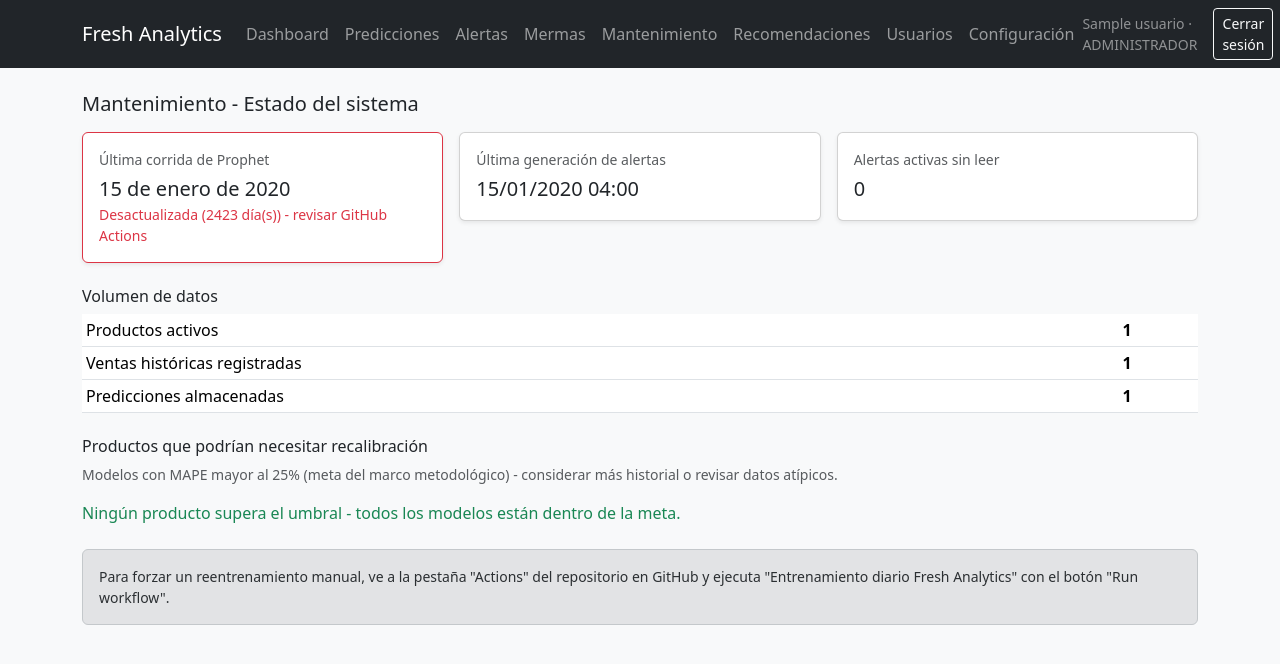
After one commit to JFranck88/fresh-analytics, a Django app: page /mantenimiento/ in a window 1280 px wide. The commit adds this page. Shown: the top 664 px of the page. Run offline with Django 5.2, Linux system fonts and the light colour scheme; a user stored in the database is signed in; tables that the repository leaves empty hold one stand-in row (values such as "Sample post").

Commit message:
Panel de Mantenimiento para el Administrador (RF Figura 20)

```diff
--- a/core/templates/base.html
+++ b/core/templates/base.html
@@ -15,6 +15,7 @@
                 {% if user.rol == "COMPRADOR" or user.rol == "GERENTE" or user.is_superuser_admin %}
                     <a href="{% url 'listar_alertas' %}" class="nav-link">Alertas</a>
                     <a href="{% url 'listar_mermas' %}" class="nav-link">Mermas</a>
+                    <a href="{% url 'mantenimiento' %}" class="nav-link">Mantenimiento</a>
                 {% endif %}
                 {% if user.rol == "COMPRADOR" or user.is_superuser_admin %}
                     <a href="{% url 'listar_recomendaciones' %}" class="nav-link">Recomendaciones</a>
--- /dev/null
+++ b/core/templates/mantenimiento.html
@@ -0,0 +1,66 @@
+{% extends "base.html" %}
+{% block content %}
+<h5 class="mb-3">Mantenimiento - Estado del sistema</h5>
+
+<div class="row g-3 mb-4">
+    <div class="col-md-4">
+        <div class="card shadow-sm {% if prediccion_desactualizada %}border-danger{% else %}border-success{% endif %}">
+            <div class="card-body">
+                <p class="text-muted small mb-1">Última corrida de Prophet</p>
+                <p class="fs-5 mb-0">{{ fecha_prediccion_max|default:"Nunca" }}</p>
+                {% if prediccion_desactualizada %}
+                    <p class="text-danger small mb-0">Desactualizada ({{ dias_desde_prediccion }} día(s)) - revisar GitHub Actions</p>
+                {% else %}
+                    <p class="text-success small mb-0">Al día</p>
+                {% endif %}
+            </div>
+        </div>
+    </div>
+    <div class="col-md-4">
+        <div class="card shadow-sm">
+            <div class="card-body">
+                <p class="text-muted small mb-1">Última generación de alertas</p>
+                <p class="fs-5 mb-0">{{ fecha_alerta_max|date:"d/m/Y H:i"|default:"Nunca" }}</p>
+            </div>
+        </div>
+    </div>
+    <div class="col-md-4">
+        <div class="card shadow-sm">
+            <div class="card-body">
+                <p class="text-muted small mb-1">Alertas activas sin leer</p>
+                <p class="fs-5 mb-0">{{ alertas_activas }}</p>
+            </div>
+        </div>
+    </div>
+</div>
+
+<h6 class="mb-2">Volumen de datos</h6>
+<table class="table table-sm bg-white mb-4">
+    <tbody>
+        <tr><td>Productos activos</td><td><strong>{{ total_productos }}</strong></td></tr>
+        <tr><td>Ventas históricas registradas</td><td><strong>{{ total_ventas }}</strong></td></tr>
+        <tr><td>Predicciones almacenadas</td><td><strong>{{ total_predicciones }}</strong></td></tr>
+    </tbody>
+</table>
+
+<h6 class="mb-2">Productos que podrían necesitar recalibración</h6>
+<p class="text-muted small">Modelos con MAPE mayor al 25% (meta del marco metodológico) - considerar más historial o revisar datos atípicos.</p>
+{% if productos_con_mape_alto %}
+    <table class="table table-sm bg-white">
+        <thead><tr><th>Producto</th><th>MAPE</th></tr></thead>
+        <tbody>
+            {% for nombre, mape in productos_con_mape_alto %}
+            <tr><td>{{ nombre }}</td><td class="text-danger">{{ mape }}%</td></tr>
+            {% endfor %}
+        </tbody>
+    </table>
+{% else %}
+    <p class="text-success">Ningún producto supera el umbral - todos los modelos están dentro de la meta.</p>
+{% endif %}
+
+<div class="alert alert-secondary small mt-4">
+    Para forzar un reentrenamiento manual, ve a la pestaña "Actions" del
+    repositorio en GitHub y ejecuta "Entrenamiento diario Fresh Analytics"
+    con el botón "Run workflow".
+</div>
+{% endblock %}
--- a/core/urls.py
+++ b/core/urls.py
@@ -13,4 +13,5 @@ urlpatterns = [
     path("usuarios/", views.listar_usuarios, name="listar_usuarios"),
     path("usuarios/crear/", views.crear_usuario, name="crear_usuario"),
     path("configuracion/", views.listar_configuracion, name="listar_configuracion"),
+    path("mantenimiento/", views.mantenimiento, name="mantenimiento"),
 ]
--- a/core/views.py
+++ b/core/views.py
@@ -249,3 +249,36 @@ def listar_configuracion(request):
         request, "listar_configuracion.html",
         {"form": form, "configuraciones": configuraciones},
     )
+@rol_requerido("ADMINISTRADOR")
+def mantenimiento(request):
+    hoy = timezone.localdate()
+
+    fecha_prediccion_max = Prediccion.objects.order_by(
+        "-fecha_prediccion"
+    ).values_list("fecha_prediccion", flat=True).first()
+    dias_desde_prediccion = (hoy - fecha_prediccion_max).days if fecha_prediccion_max else None
+
+    fecha_alerta_max = Alerta.objects.order_by(
+        "-fecha_generacion"
+    ).values_list("fecha_generacion", flat=True).first()
+
+    productos_con_mape_alto = (
+        Prediccion.objects.filter(fecha_prediccion=fecha_prediccion_max, precision_modelo__gt=25)
+        .select_related("producto")
+        .values_list("producto__nombre", "precision_modelo")
+        .distinct()
+    )
+
+    contexto = {
+        "hoy": hoy,
+        "fecha_prediccion_max": fecha_prediccion_max,
+        "dias_desde_prediccion": dias_desde_prediccion,
+        "prediccion_desactualizada": dias_desde_prediccion is not None and dias_desde_prediccion >= 2,
+        "fecha_alerta_max": fecha_alerta_max,
+        "total_productos": Producto.objects.filter(activo=True).count(),
+        "total_ventas": Venta.objects.count(),
+        "total_predicciones": Prediccion.objects.count(),
+        "alertas_activas": Alerta.objects.filter(leida=False).count(),
+        "productos_con_mape_alto": productos_con_mape_alto,
+    }
+    return render(request, "mantenimiento.html", contexto)
```
